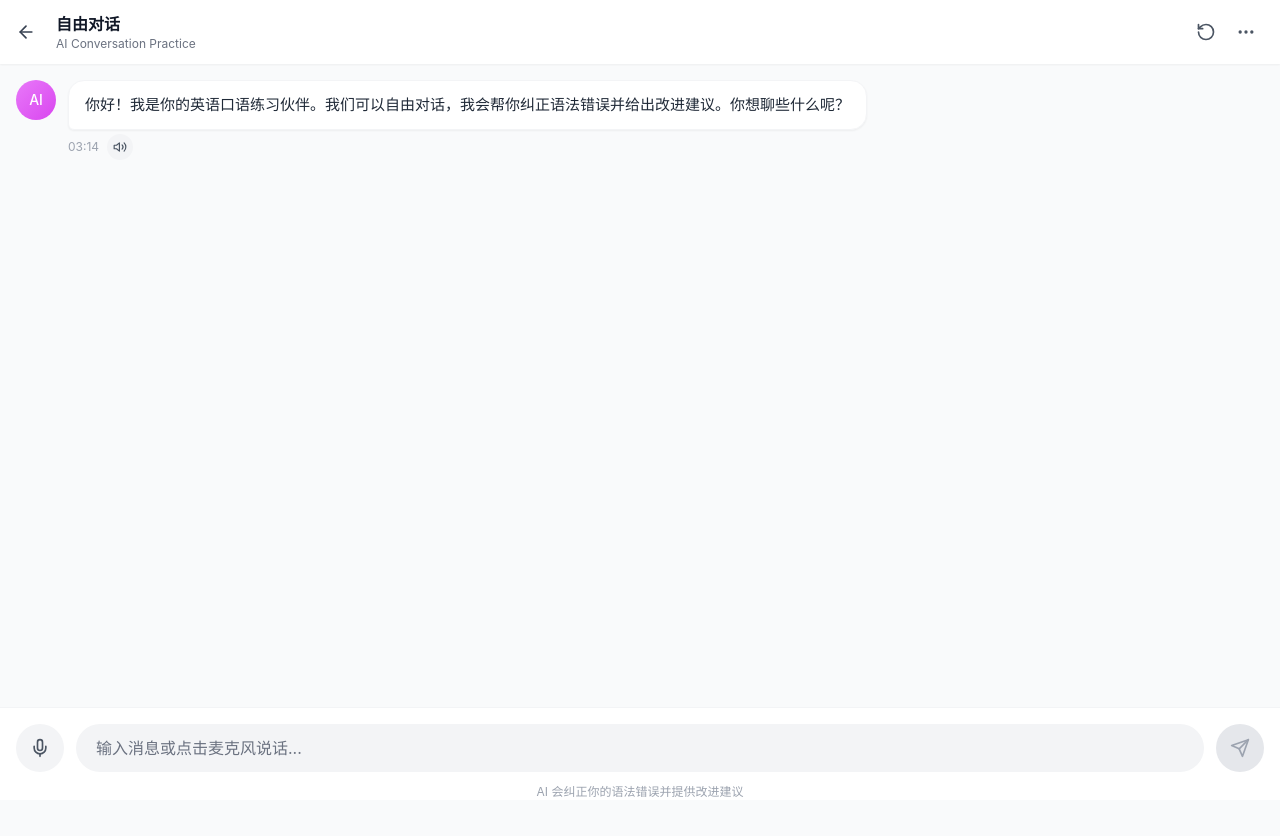
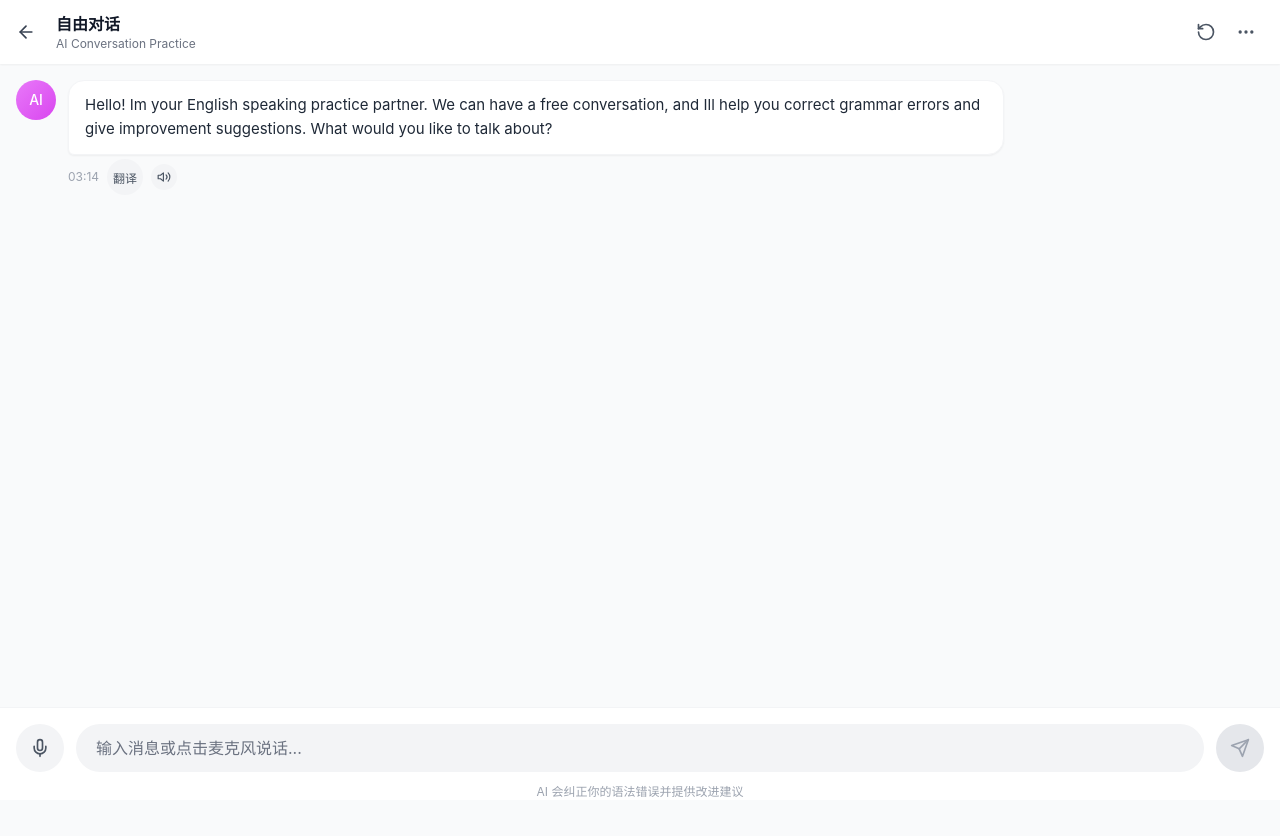
Before and after one commit to zz9331215-creator/english-speaking-app, a React (Vite) app: page /chat in a window 1280 px wide. Shown: the top 836 px of the page. Built offline with nearby package versions, Linux system fonts and the light colour scheme.

Commit message:
Feature: AI用英语发起对话并添加翻译功能

```diff
--- a/src/pages/Chat.tsx
+++ b/src/pages/Chat.tsx
@@ -65,6 +65,31 @@ const MessageBubble = ({
   onShowCorrection: (message: Message) => void
 }) => {
   const isUser = message.role === 'user'
+  const [translated, setTranslated] = useState<string | null>(null)
+  const [isTranslating, setIsTranslating] = useState(false)
+
+  const handleTranslate = async () => {
+    if (translated || isTranslating) return
+
+    setIsTranslating(true)
+
+    // 模拟翻译功能
+    setTimeout(() => {
+      const mockTranslations: Record<string, string> = {
+        'Hello! I\'m your English speaking practice partner. Today we\'ll practice the "Self Introduction" topic. 学习如何用英语介绍自己，包括姓名、职业、兴趣爱好等. You can start the conversation at any time, and I\'ll help you correct grammar errors and give improvement suggestions.': '你好！我是你的英语口语练习伙伴。今天我们将练习"自我介绍"话题。学习如何用英语介绍自己，包括姓名、职业、兴趣爱好等。你可以随时开始对话，我会帮你纠正语法错误并给出改进建议。',
+        'Hello! Im your English speaking practice partner. We can have a free conversation, and Ill help you correct grammar errors and give improvement suggestions. What would you like to talk about?': '你好！我是你的英语口语练习伙伴。我们可以自由对话，我会帮你纠正语法错误并给出改进建议。你想聊些什么呢？',
+        "That's interesting! Tell me more about that.": '那很有趣！告诉我更多关于那个的事情。',
+        "I see what you mean. Could you elaborate on that?": '我明白你的意思。你能详细说明一下吗？',
+        "Great point! What do you think about...": '很好的观点！你觉得...怎么样？',
+        "I understand. Let me share my perspective...": '我理解。让我分享我的观点...',
+        "That's a good way to put it! Have you considered...": '这样表达很好！你考虑过...吗？',
+      }
+
+      const translation = mockTranslations[message.content] || '这是一条英语消息的翻译。'
+      setTranslated(translation)
+      setIsTranslating(false)
+    }, 500)
+  }
 
   return (
     <div className={`flex gap-3 ${isUser ? 'flex-row-reverse' : ''} animate-slide-up`}>
@@ -88,6 +113,15 @@ const MessageBubble = ({
             {message.content}
           </p>
 
+          {/* Translation */}
+          {translated && (
+            <div className={`mt-2 pt-2 border-t ${isUser ? 'border-white/20' : 'border-gray-100'}`}>
+              <p className={`text-sm ${isUser ? 'text-white/80' : 'text-gray-600'}`}>
+                {translated}
+              </p>
+            </div>
+          )}
+
           {/* Correction indicator */}
           {isUser && message.corrections && message.corrections.length > 0 && (
             <button
@@ -104,12 +138,29 @@ const MessageBubble = ({
             {new Date(message.timestamp).toLocaleTimeString('zh-CN', { hour: '2-digit', minute: '2-digit' })}
           </span>
           {!isUser && (
+            <>
+              <button
+                onClick={handleTranslate}
+                disabled={isTranslating}
+                className="p-1.5 rounded-full bg-gray-100 hover:bg-gray-200 transition-colors"
+                title="翻译"
+              >
+                {isTranslating ? (
+                  <span className="w-3.5 h-3.5 border-2 border-gray-400 border-t-transparent rounded-full animate-spin" />
+                ) : translated ? (
+                  <span className="text-xs text-green-600 font-medium">已翻译</span>
+                ) : (
+                  <span className="text-xs text-gray-600 font-medium">翻译</span>
+                )}
+              </button>
               <button
                 onClick={() => onPlayAudio(message.content)}
                 className="p-1.5 rounded-full bg-gray-100 hover:bg-gray-200 transition-colors"
+                title="播放"
               >
                 <Volume2 className="w-3.5 h-3.5 text-gray-600" />
               </button>
+            </>
           )}
         </div>
       </div>
@@ -212,8 +263,8 @@ export default function Chat() {
       id: 'welcome',
       role: 'assistant',
       content: topic
-        ? `你好！我是你的英语口语练习伙伴。今天我们来练习"${topic.title}"这个话题。${topic.description}。你可以随时开始对话，我会帮你纠正语法错误并给出改进建议。`
-        : '你好！我是你的英语口语练习伙伴。我们可以自由对话，我会帮你纠正语法错误并给出改进建议。你想聊些什么呢？',
+        ? `Hello! I'm your English speaking practice partner. Today we'll practice the "${topic.titleEn}" topic. ${topic.description}. You can start the conversation at any time, and I'll help you correct grammar errors and give improvement suggestions.`
+        : 'Hello! Im your English speaking practice partner. We can have a free conversation, and Ill help you correct grammar errors and give improvement suggestions. What would you like to talk about?',
       timestamp: Date.now(),
     }
     setMessages([welcomeMessage])
```
Lines whose indentation alone changed are shown as unchanged.
